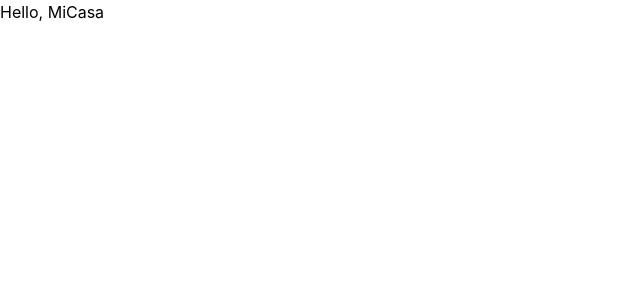
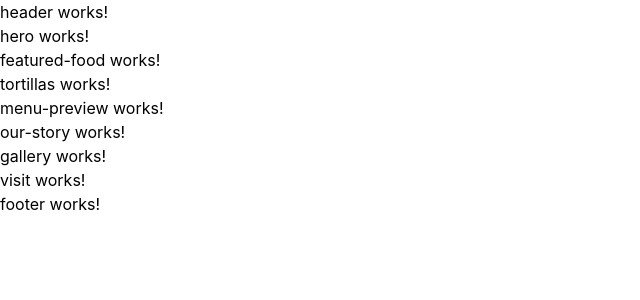
Before and after one commit to julioguzman19/MiCasa, an Angular app: page / in a window 1280 px wide. Shown: the top 300 px of the page, without its empty margins (0-640 px from the left). Built offline with nearby package versions, Linux system fonts and the light colour scheme.

Commit message:
Initializing sections

```diff
--- /dev/null
+++ b/src/app/app.html
@@ -0,0 +1,13 @@
+<app-header />
+
+<main>
+  <app-hero />
+  <app-featured-food />
+  <app-tortillas />
+  <app-menu-preview />
+  <app-our-story />
+  <app-gallery />
+  <app-visit />
+</main>
+
+<app-footer />
--- a/src/app/app.ts
+++ b/src/app/app.ts
@@ -1,16 +1,28 @@
-import { Component, signal } from '@angular/core';
-import { RouterOutlet } from '@angular/router';
+import { Component } from '@angular/core';
+
+import { Footer } from './components/layout/footer/footer';
+import { Header } from './components/layout/header/header';
+import { FeaturedFood } from './components/sections/featured-food/featured-food';
+import { Gallery } from './components/sections/gallery/gallery';
+import { Hero } from './components/sections/hero/hero';
+import { MenuPreview } from './components/sections/menu-preview/menu-preview';
+import { OurStory } from './components/sections/our-story/our-story';
+import { Tortillas } from './components/sections/tortillas/tortillas';
+import { Visit } from './components/sections/visit/visit';
 
 @Component({
-  imports: [RouterOutlet],
   selector: 'app-root',
-  styleUrl: './app.css',
-  template: `
-    <h1>Hello, {{ title() }}</h1>
-
-    <router-outlet />
-  `,
+  imports: [
+    Header,
+    Hero,
+    FeaturedFood,
+    Tortillas,
+    MenuPreview,
+    OurStory,
+    Gallery,
+    Visit,
+    Footer,
+  ],
+  templateUrl: './app.html',
 })
-export class App {
-  protected readonly title = signal('MiCasa');
-}
+export class App {}
--- /dev/null
+++ b/src/app/components/layout/footer/footer.ts
@@ -0,0 +1,8 @@
+import { Component } from '@angular/core';
+
+@Component({
+  imports: [],
+  selector: 'app-footer',
+  template: ` <p>footer works!</p> `,
+})
+export class Footer {}
--- /dev/null
+++ b/src/app/components/layout/header/header.ts
@@ -0,0 +1,8 @@
+import { Component } from '@angular/core';
+
+@Component({
+  imports: [],
+  selector: 'app-header',
+  template: ` <p>header works!</p> `,
+})
+export class Header {}
--- /dev/null
+++ b/src/app/components/sections/featured-food/featured-food.ts
@@ -0,0 +1,8 @@
+import { Component } from '@angular/core';
+
+@Component({
+  imports: [],
+  selector: 'app-featured-food',
+  template: ` <p>featured-food works!</p> `,
+})
+export class FeaturedFood {}
--- /dev/null
+++ b/src/app/components/sections/gallery/gallery.ts
@@ -0,0 +1,8 @@
+import { Component } from '@angular/core';
+
+@Component({
+  imports: [],
+  selector: 'app-gallery',
+  template: ` <p>gallery works!</p> `,
+})
+export class Gallery {}
--- /dev/null
+++ b/src/app/components/sections/hero/hero.ts
@@ -0,0 +1,8 @@
+import { Component } from '@angular/core';
+
+@Component({
+  imports: [],
+  selector: 'app-hero',
+  template: ` <p>hero works!</p> `,
+})
+export class Hero {}
--- /dev/null
+++ b/src/app/components/sections/menu-preview/menu-preview.ts
@@ -0,0 +1,8 @@
+import { Component } from '@angular/core';
+
+@Component({
+  imports: [],
+  selector: 'app-menu-preview',
+  template: ` <p>menu-preview works!</p> `,
+})
+export class MenuPreview {}
--- /dev/null
+++ b/src/app/components/sections/our-story/our-story.ts
@@ -0,0 +1,8 @@
+import { Component } from '@angular/core';
+
+@Component({
+  imports: [],
+  selector: 'app-our-story',
+  template: ` <p>our-story works!</p> `,
+})
+export class OurStory {}
--- /dev/null
+++ b/src/app/components/sections/tortillas/tortillas.ts
@@ -0,0 +1,8 @@
+import { Component } from '@angular/core';
+
+@Component({
+  imports: [],
+  selector: 'app-tortillas',
+  template: ` <p>tortillas works!</p> `,
+})
+export class Tortillas {}
--- /dev/null
+++ b/src/app/components/sections/visit/visit.ts
@@ -0,0 +1,8 @@
+import { Component } from '@angular/core';
+
+@Component({
+  imports: [],
+  selector: 'app-visit',
+  template: ` <p>visit works!</p> `,
+})
+export class Visit {}
```
